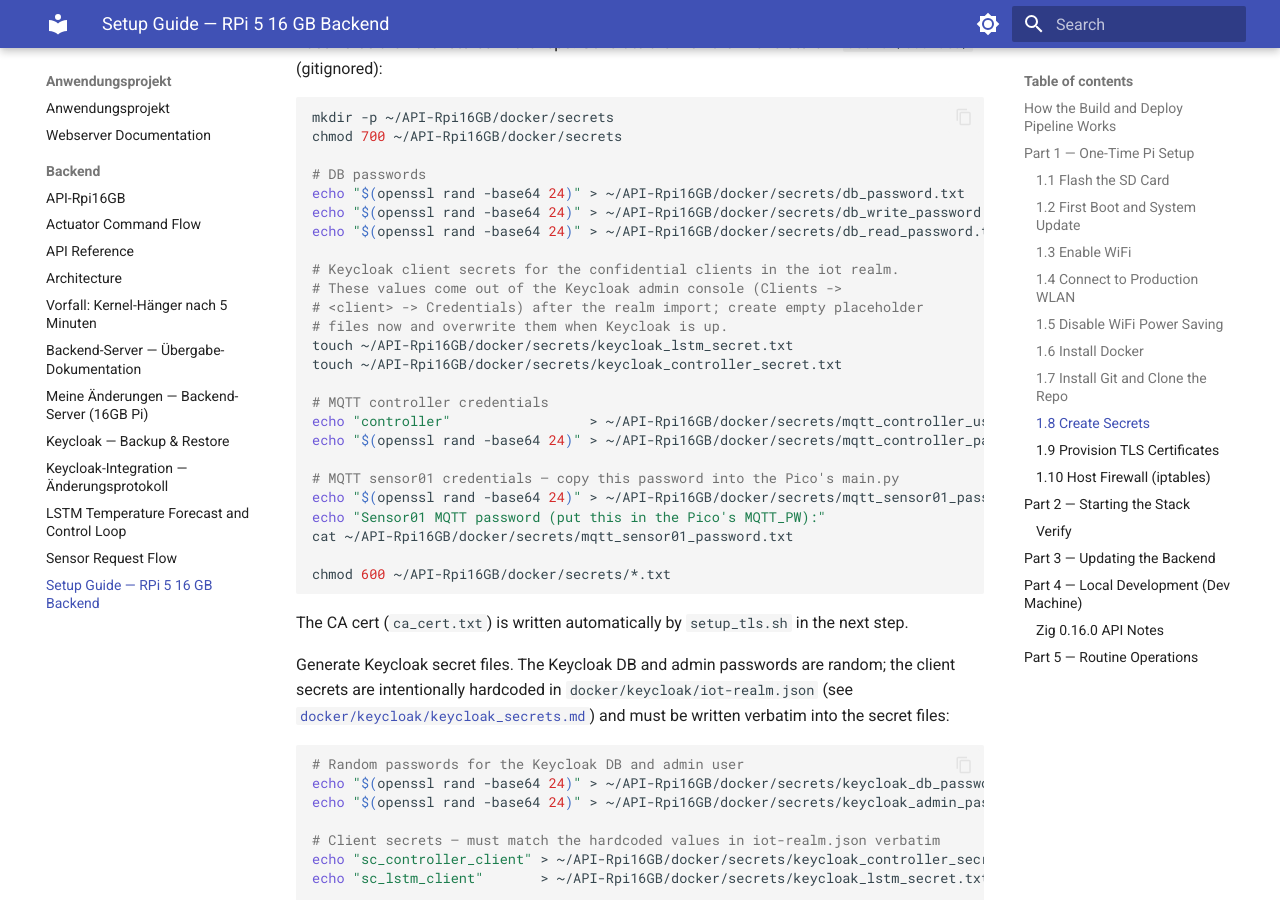
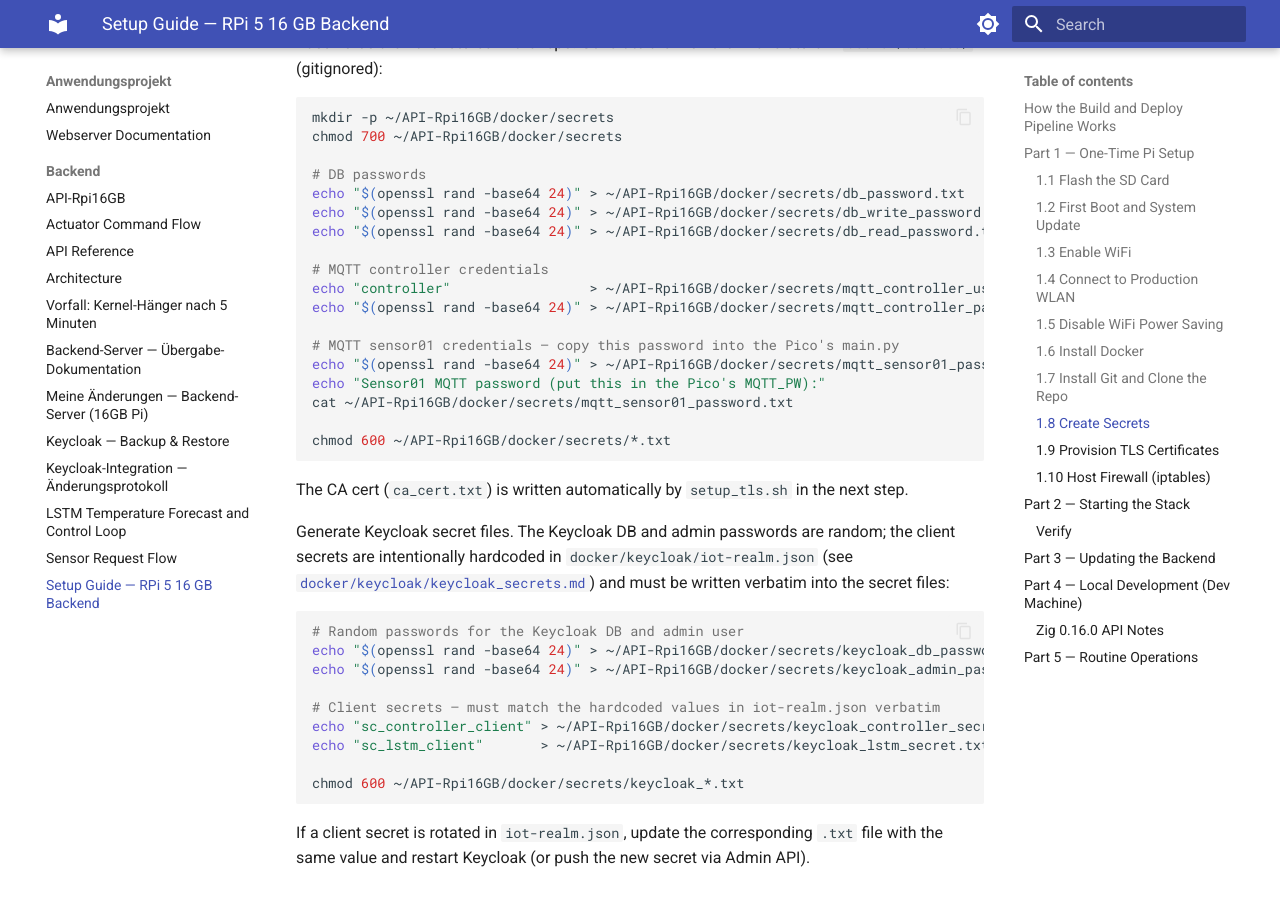
Before and after one commit to Just-Martin-Really/API-Rpi16GB, an MkDocs documentation site: the page built from docs/backend/setup.md, in a window 1280 px wide and 900 px high, scrolled down 2145 px. Built offline with MkDocs 1.6.1 and Material for MkDocs 9.7.7, drawn with Linux system fonts in a browser that asks for light colours.

Commit message:
fix(backend): post-Zig-merge wiring against Keycloak /auth prefix
Three issues surfaced after merging feat/keycloak-zig-auth into
integration/phase-6 and reviewing the combined state:

- src/main.zig: default KEYCLOAK_JWKS_URL was missing the /auth/
  prefix. With KC_HTTP_RELATIVE_PATH=/auth on the keycloak service
  the JWKS endpoint lives at /auth/realms/iot/protocol/openid-connect/
  certs, so the previous default would 404 and every token would fail
  verification with a JWKS-fetch error.
- docker/docker-compose.yml: backend service was still mounting
  jwt_secret even though the HS256 login handler was removed in the
  Zig branch. Drop the dead mount. The top-level secret declaration
  stays until the LSTM branch merges, since the LSTM service still
  references it.
- docs/backend/setup.md: auto-merge brought in the Zig branch's
  touch-placeholder block for keycloak_*_secret.txt alongside the
  cleanup-commit's verbatim-echo block. Placeholder block removed,
  the verbatim-echo block is the documented path.

```diff
--- a/docs/backend/setup.md
+++ b/docs/backend/setup.md
@@ -97,13 +97,6 @@
 echo "$(openssl rand -base64 24)" > ~/API-Rpi16GB/docker/secrets/db_password.txt
 echo "$(openssl rand -base64 24)" > ~/API-Rpi16GB/docker/secrets/db_write_password.txt
 echo "$(openssl rand -base64 24)" > ~/API-Rpi16GB/docker/secrets/db_read_password.txt
-
-# Keycloak client secrets for the confidential clients in the iot realm.
-# These values come out of the Keycloak admin console (Clients ->
-# <client> -> Credentials) after the realm import; create empty placeholder
-# files now and overwrite them when Keycloak is up.
-touch ~/API-Rpi16GB/docker/secrets/keycloak_lstm_secret.txt
-touch ~/API-Rpi16GB/docker/secrets/keycloak_controller_secret.txt
 
 # MQTT controller credentials
 echo "controller"                 > ~/API-Rpi16GB/docker/secrets/mqtt_controller_user.txt
```
Also changed, not shown: 2 other files.
